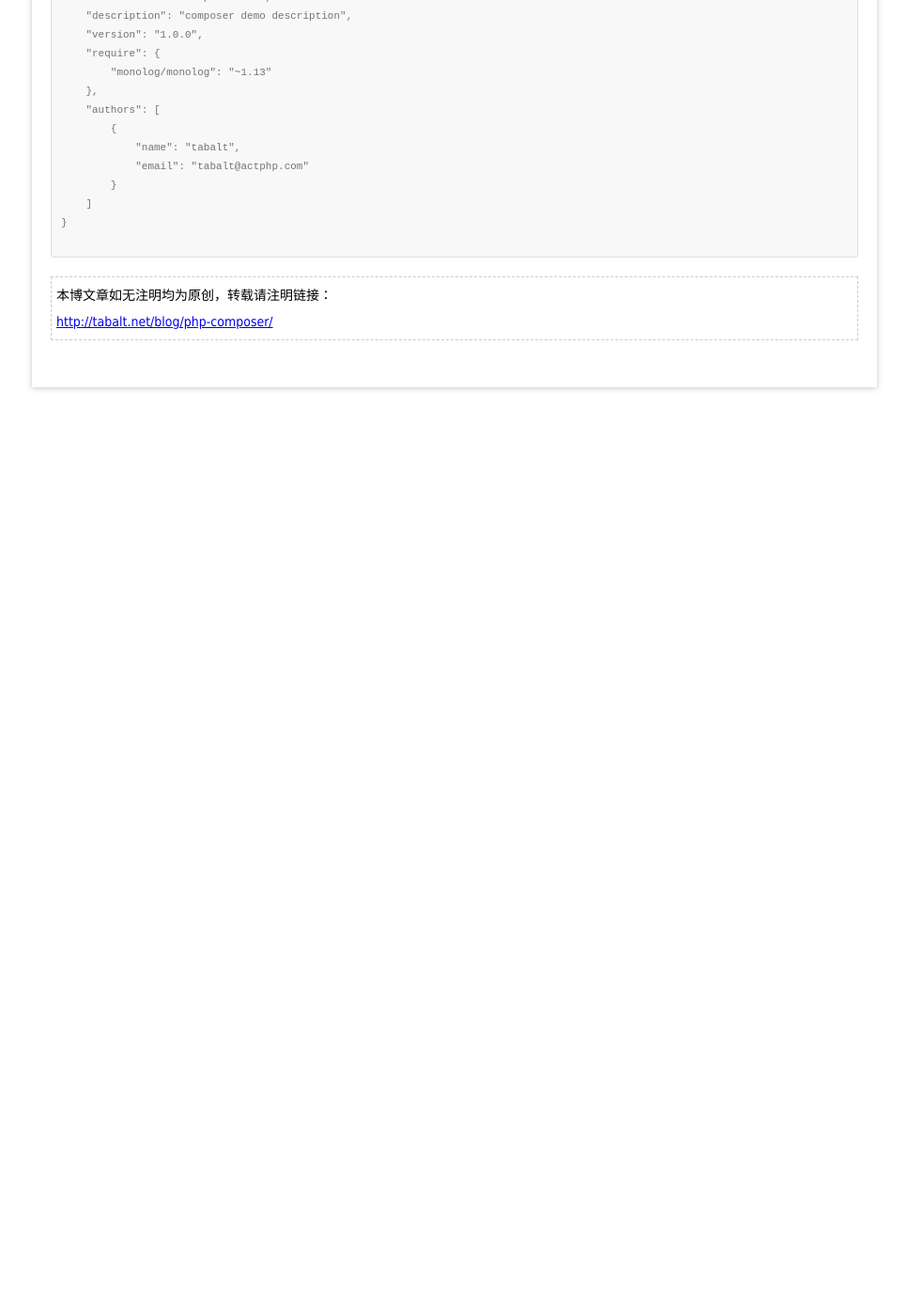
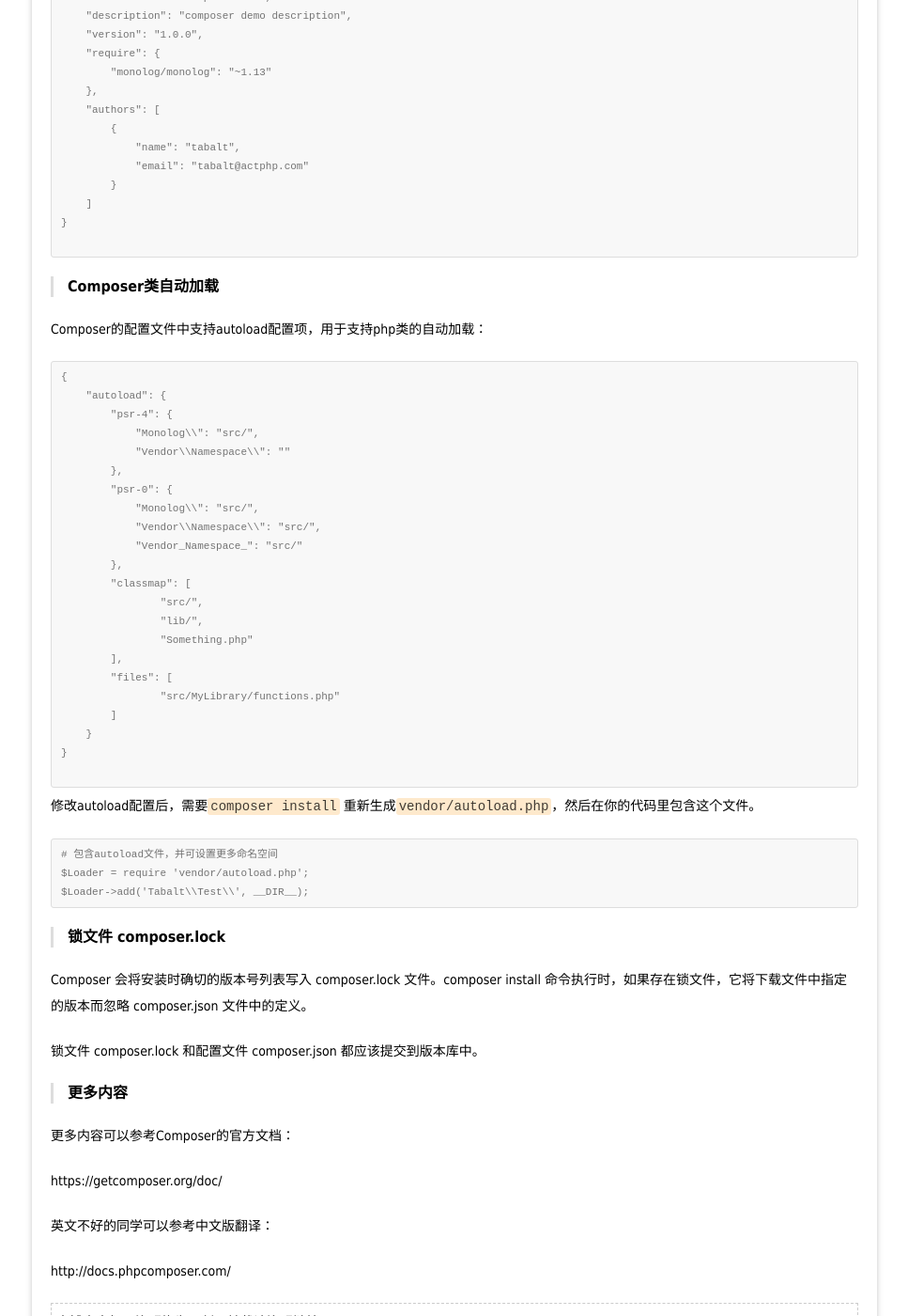
Before and after one commit to tabalt/tabalt.github.io, a Jekyll site: the page built from _posts/php/2015-04-28-php-composer.md, in a window 1280 px wide and 1400 px high, scrolled down 1444 px. Shown: the whole window at 94% size, without its empty margins (156-1123 px from the left). Built offline with Jekyll 4.4.1, drawn with Linux system fonts in a browser that asks for light colours; Markdown is read by kramdown in place of the engine named in the settings; comment, search, counter and statistics services are not loaded; before the commit the page ends 1876 px from its top, so only the background shows below that.

Commit message:
update php composer blog

````diff
--- a/_posts/php/2015-04-28-php-composer.md
+++ b/_posts/php/2015-04-28-php-composer.md
@@ -89,3 +89,60 @@ Composer本身就是PHP开发的，打包成了一个phar文件，安装起来
 }
 
 ```
+
+
+### Composer类自动加载
+
+Composer的配置文件中支持autoload配置项，用于支持php类的自动加载：
+
+```
+{
+    "autoload": {
+        "psr-4": {
+            "Monolog\\": "src/",
+            "Vendor\\Namespace\\": ""
+        },
+        "psr-0": {
+            "Monolog\\": "src/",
+            "Vendor\\Namespace\\": "src/",
+            "Vendor_Namespace_": "src/"
+        },
+        "classmap": [
+        	"src/",
+        	"lib/",
+        	"Something.php"
+        ],
+        "files": [
+        	"src/MyLibrary/functions.php"
+        ]
+    }
+}
+
+```
+
+修改autoload配置后，需要`composer install` 重新生成`vendor/autoload.php`，然后在你的代码里包含这个文件。
+
+```
+# 包含autoload文件，并可设置更多命名空间
+$Loader = require 'vendor/autoload.php';
+$Loader->add('Tabalt\\Test\\', __DIR__);
+```
+
+
+### 锁文件 composer.lock
+
+Composer 会将安装时确切的版本号列表写入 composer.lock 文件。composer install 命令执行时，如果存在锁文件，它将下载文件中指定的版本而忽略 composer.json 文件中的定义。
+
+锁文件 composer.lock 和配置文件  composer.json 都应该提交到版本库中。
+
+
+### 更多内容
+
+
+更多内容可以参考Composer的官方文档：
+
+https://getcomposer.org/doc/
+
+英文不好的同学可以参考中文版翻译：
+
+http://docs.phpcomposer.com/
````
